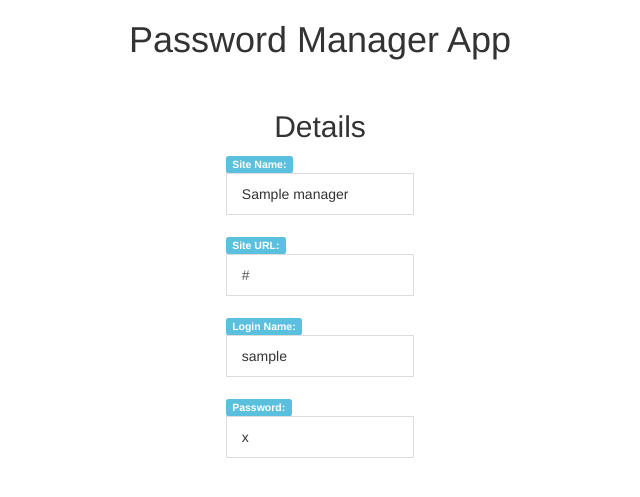
After one commit to KarolinaLizinczyk/Password-Manager, a Flask app: template app/templates/entry.html in a window 1280 px wide. The commit adds this page. Shown: the top 497 px of the page, without its empty margins (320-960 px from the left). Run offline with Flask 2, Linux system fonts and the light colour scheme; tables that the repository leaves empty hold one stand-in row (values such as "Sample post"); the template is opened without the code that fills it: values that come from a table or form of the project are taken from there, most other values are stand-ins (such as "Sample title", 1, 10 or a date in 2020); some libraries are stand-ins or nearby versions.

Commit message:
Task-2: Share passwords with your friends

```diff
--- /dev/null
+++ b/app/templates/entry.html
@@ -0,0 +1,15 @@
+{% extends "includes/base.html" %}
+
+{% block body %}
+    <div class="row">
+      <div class="col-sm-2 col-lg-offset-5">
+          <h2>Details</h2>
+            <ul class="list-group">
+              <span class="label label-info">Site Name:</span><li class="list-group-item"> {{entry.site_name}}</li><br>
+              <span class="label label-info">Site URL:</span><a href="{{entry.site_url}}" target="_blank" class="list-group-item list-group-item-action"> {{entry.site_url}}</a><br>
+              <span class="label label-info">Login Name:</span><li class="list-group-item"> {{entry.login_account_name}}</li><br>
+              <span class="label label-info">Password:</span><li class="list-group-item"> {{password}}</li><br>
+            </ul>
+      </div>
+    </div>
+{% endblock %}
--- a/app/views.py
+++ b/app/views.py
@@ -4,6 +4,8 @@ from flask_login import login_user, login_required
 from app import app, db, login_manager
 from .models import PasswordManager, User
 from .forms import PasswordManagerForm, UserForm
+import jwt
+import datetime
 
 
 # loginManager
@@ -68,3 +70,27 @@ def delete(id):
     if all_entries > 0:
         return render_template('logged_in.html', all_entries=all_entries)
     return render_template('logged_in.html')
+
+@app.route('/issuetoken/<id>', methods=['GET'])
+@login_required
+def issuetoken(id):
+    payload = {
+        'exp': datetime.datetime.utcnow() + datetime.timedelta(minutes=5),
+        'resource': id
+    }
+    token = jwt.encode(payload, app.config['TOKEN_SECRET'], algorithm='HS256')
+    tokenized_url = request.host_url + 'tokenized/' + token
+    return tokenized_url
+
+@app.route('/tokenized/<token>', methods=['GET'])
+def tokenized(token):
+    try:
+        decoded = jwt.decode(token, app.config['TOKEN_SECRET'], algorithm='HS256')
+    except jwt.ExpiredSignatureError:
+        return 'Your token has expired'
+    entryid = decoded['resource']
+    entry = PasswordManager.query.filter_by(id=entryid).first()
+    decoded_pass = base64.b64decode(entry.password)
+    print(entry)
+    print type(entry)
+    return render_template('entry.html', entry=entry, password=decoded_pass)
```
Also changed, not shown: app/templates/logged_in.html (+3 -5 lines), README.md.
